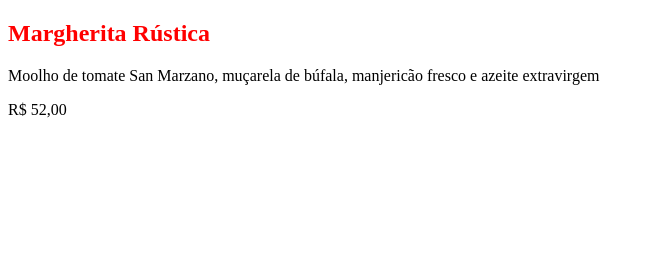
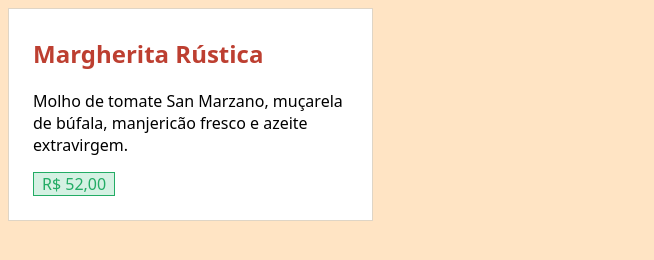
Before and after one commit to danielgarciadasilva/HTML, a plain HTML site: page Cardápio/Projeto-pratico.html in a window 1280 px wide. Shown: the whole page, without its empty margins (0-654 px from the left). Drawn offline with Linux system fonts and the light colour scheme.

Commit message:
exercicio html

```diff
--- a/Cardápio/#styles.css
+++ /dev/null
@@ -1,5 +0,0 @@
-span {
-    color: navy;
-    font-size: 28px;
-    font-family: 'Trebuchet MS', 'Lucida Sans Unicode', 'Lucida Grande', 'Lucida Sans', Arial, sans-serif;
-    }
--- a/Cardápio/Projeto-pratico.html
+++ b/Cardápio/Projeto-pratico.html
@@ -1,19 +1,19 @@
 <!DOCTYPE html>
 <html>
     <head>
+        <meta charset="UTF-8">
+        <meta name="viewport" content="width=device-width, inicial-scale-1.0">
         <title>card de pizza</title>
-        <link rel="stylesheet" href="">
+        <link rel="stylesheet" href="styles.css">
     </head>
 
     <body>
-        <h2>
-            <div>
-                <span style="color: red;">Margherita Rústica</span>
+            <div class="card">
+                <h2>Margherita Rústica</h2>
+                <p>Molho de tomate San Marzano, muçarela de búfala, manjericão fresco e azeite extravirgem.</p>
+                <div class="preco">
+                <span>R$ 52,00</span>
             </div>
-        </h2>
+            </div>
     </body>
-
-    <p>Moolho de tomate San Marzano, muçarela de búfala, manjericão fresco e azeite extravirgem</p>
-
-    <p>R$ 52,00</p>
 </html>
--- /dev/null
+++ b/Cardápio/styles.css
@@ -0,0 +1,24 @@
+body {
+    background-color: bisque;
+    font-family: system-ui, -apple-system, BlinkMacSystemFont, 'Segoe UI', Roboto, Oxygen, Ubuntu, Cantarell, 'Open Sans', 'Helvetica Neue', sans-serif;
+}
+
+.card {
+    background-color: white;
+    padding: 8px 24px 24px 24px;
+    width: 315px;
+    border: 1px solid #dfd5c6;
+}
+
+h2 {
+    color: #bd3f31;
+}
+
+.preco {
+    border: 1px solid #23ac65;
+    width: fit-content;
+    padding: 0px 8px;
+    background-color: #d5f1e3;
+    color: #23ac65;
+    font-weight: 500;
+}
```
